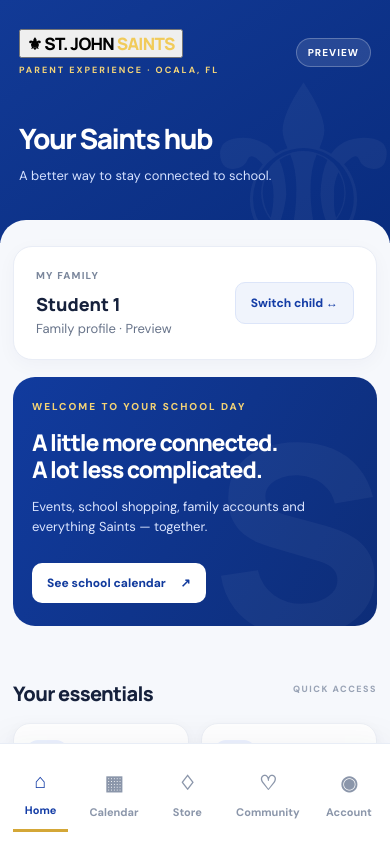
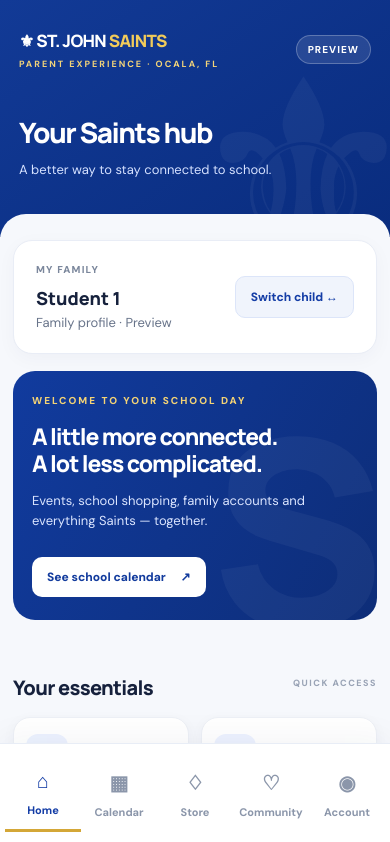
Before and after one commit to kwilly187/stjohn-school-app, a Next.js app: page / in a window 390 px wide. Shown: the top 842 px of the page. Built offline with nearby package versions, Linux system fonts and the light colour scheme.

Commit message:
Fix mobile navigation visibility and tap targets across all screens

```diff
--- a/app/style.css
+++ b/app/style.css
@@ -88,3 +88,10 @@ button:focus-visible,input:focus-visible,select:focus-visible{outline:3px solid
 @media(max-width:430px){.grid .card{padding:14px}.grid .card h3{font-size:14px}.grid .product{height:126px}.grid .price{font-size:17px}}
 
 .calendar-day{border:1px solid #e1e8f5;background:#f2f5fb;border-radius:10px;min-height:39px;font-weight:700;color:#264270;cursor:pointer}.calendar-day:hover{background:#e6edff}.calendar-day.selected{background:#173f9e;color:#fff;border-color:#173f9e}.input{max-width:100%}
+
+/* Keep navigation reachable on every screen, even on short mobile viewports */
+.brand-home{border:0;background:transparent;color:#fff;padding:0;text-align:left;cursor:pointer}
+.tabs{position:fixed;bottom:0;left:50%;transform:translateX(-50%);width:100%;max-width:1050px;z-index:100;padding-bottom:max(12px,env(safe-area-inset-bottom));touch-action:manipulation}
+.tabs button{flex:1;min-height:51px;touch-action:manipulation}
+.main{padding-bottom:calc(110px + env(safe-area-inset-bottom))}
+@media(min-width:750px){.tabs{position:sticky;left:auto;transform:none;width:100%}}
```
